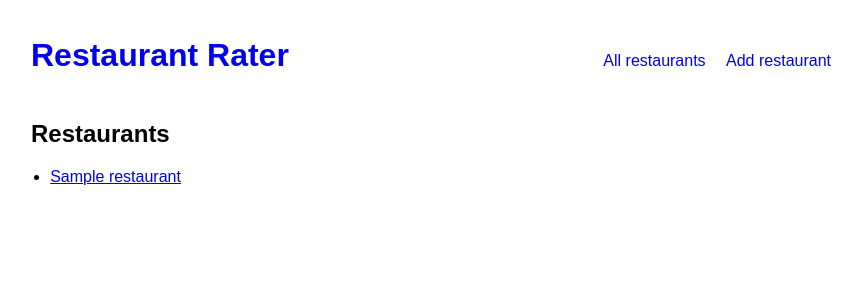
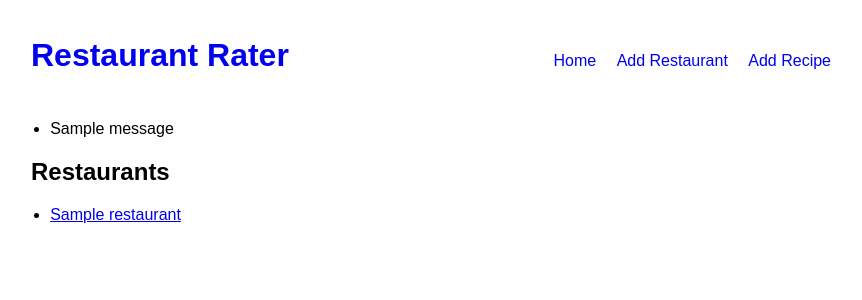
Before and after one commit to Bhimpele81/RestaurantRater, a Flask app: page / in a window 1280 px wide. Shown: the top 300 px of the page, without its empty margins (209-1071 px from the left). Run offline with Flask 3, Linux system fonts and the light colour scheme; tables that the repository leaves empty hold one stand-in row (values such as "Sample post"); one stand-in notice (Sample message) is shown.

Commit message:
Update base.html

```diff
--- a/Restaurant Rater/Templates/base.html
+++ b/Restaurant Rater/Templates/base.html
@@ -1,7 +1,8 @@
-<!doctype html>
+<!DOCTYPE html>
 <html lang="en">
 <head>
-  <meta charset="utf-8">
+    <meta charset="UTF-8">
+    <meta name="viewport" content="width=device-width, initial-scale=1.0">
     <title>Restaurant Rater</title>
     <link rel="stylesheet" href="{{ url_for('static', filename='style.css') }}">
 </head>
@@ -9,12 +10,23 @@
     <header>
         <h1><a href="{{ url_for('index') }}">Restaurant Rater</a></h1>
         <nav>
-      <a href="{{ url_for('index') }}">All restaurants</a>
-      <a href="{{ url_for('add_restaurant') }}">Add restaurant</a>
+            <a href="{{ url_for('index') }}">Home</a>
+            <a href="{{ url_for('add_restaurant') }}">Add Restaurant</a>
+            <a href="{{ url_for('add_recipe') }}">Add Recipe</a>
         </nav>
     </header>
 
-  <main>
+    <main class="container">
+        {% with messages = get_flashed_messages() %}
+            {% if messages %}
+                <ul class="flash-messages">
+                    {% for message in messages %}
+                        <li>{{ message }}</li>
+                    {% endfor %}
+                </ul>
+            {% endif %}
+        {% endwith %}
+
         {% block content %}{% endblock %}
     </main>
 </body>
```
Lines whose indentation alone changed are shown as unchanged.
